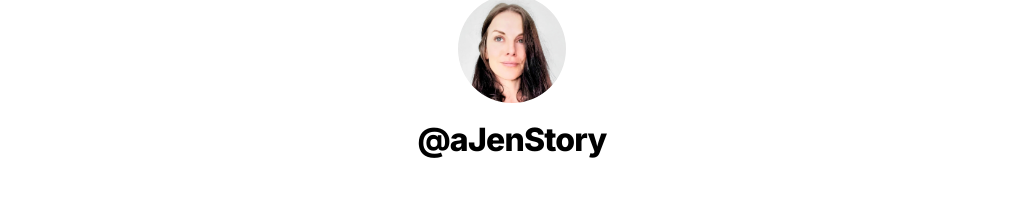
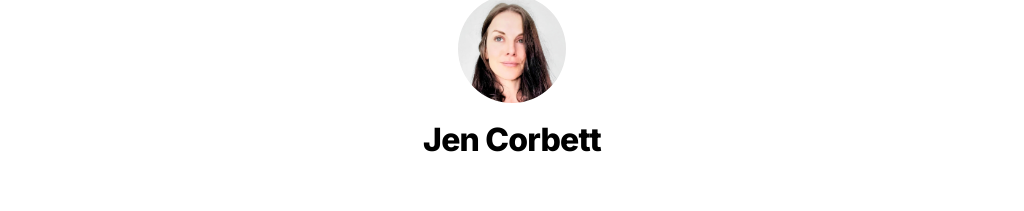
Before and after one commit to ajenstory/jencorbett.dev, a Next.js app in the folder app/: page / in a window 1280 px wide. Shown: the part 109-320 px from the top of the page, without its empty margins (128-1152 px from the left). Built offline with nearby package versions, Linux system fonts and the light colour scheme.

Commit message:
Update header name and profile alt text

```diff
--- a/app/components/header.js
+++ b/app/components/header.js
@@ -6,7 +6,7 @@ import Image from "next/image";
 const profilePic = "/profile.jpg";
 
 const MainLayout = ({ home }) => {
-  const name = "@aJenStory";
+  const name = "Jen Corbett";
   return (
     <div>
       <header className={styles.header}>
@@ -18,7 +18,7 @@ const MainLayout = ({ home }) => {
               className={utilStyles.borderCircle}
               height={108}
               width={108}
-              alt="Profile picture of me deep in thought"
+              alt="Profile picture of Jen deep in thought"
             />
             <h1 className={utilStyles.headingXl}>{name}</h1>
           </>
@@ -29,7 +29,7 @@ const MainLayout = ({ home }) => {
               className={utilStyles.borderCircle}
               height={108}
               width={108}
-              alt="Profile picture of me deep in thought"
+              alt="Profile picture of Jen deep in thought"
             />
             <h2 className={utilStyles.headingLg}>
               <Link
```
